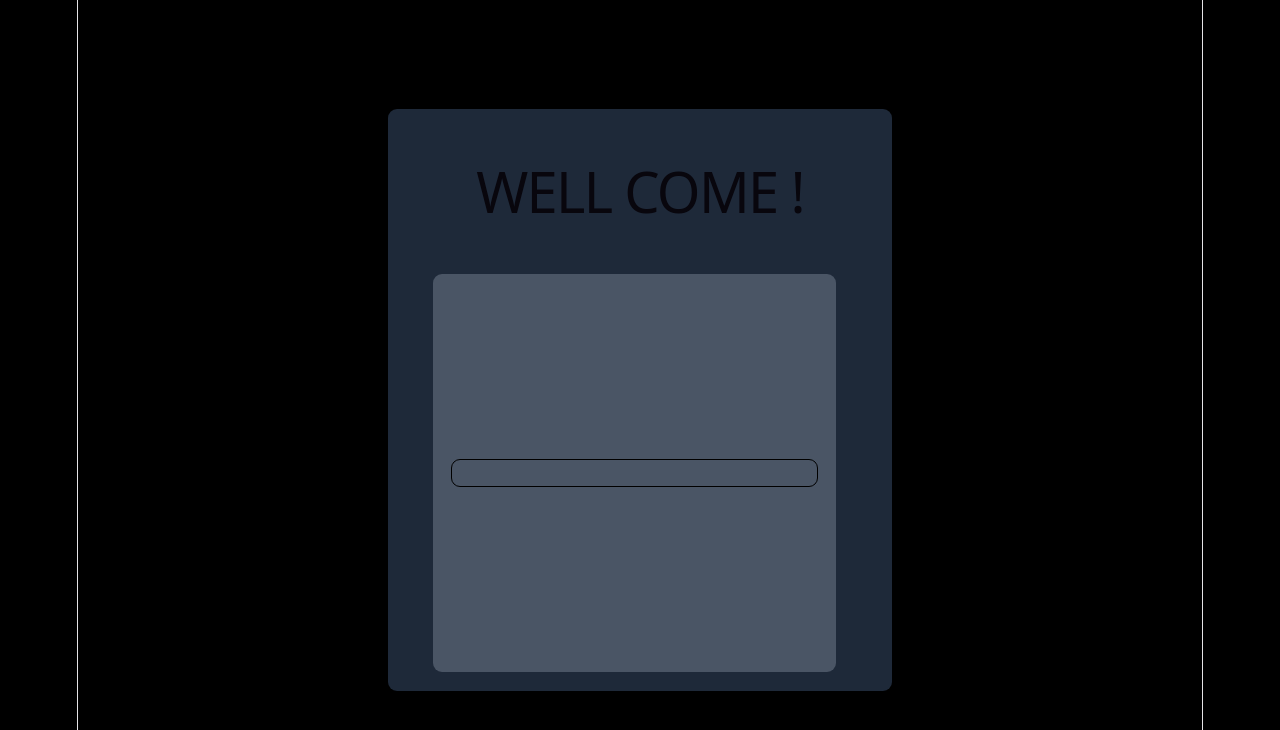
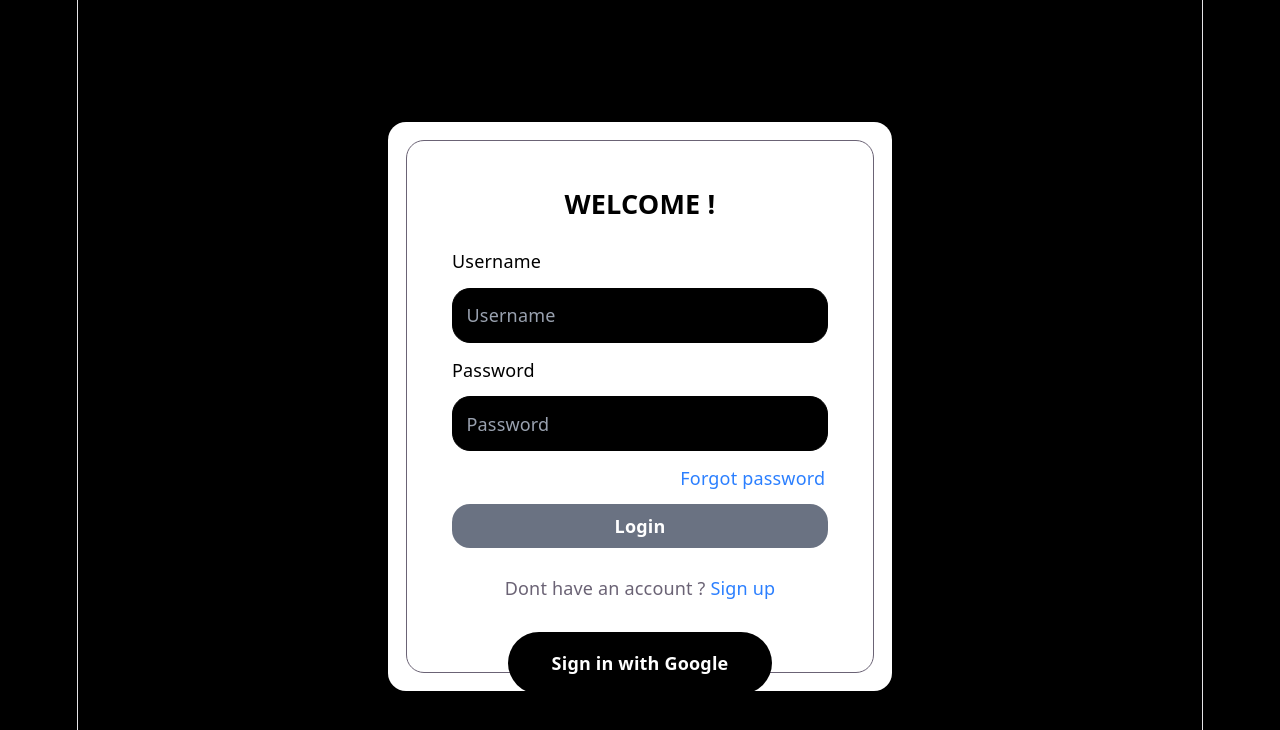
Before and after one commit to yugrajjoshi/thoughtflow, a React (Vite) app in the folder thoughtflow-frontend/: page / in a window 1280 px wide. Shown: the top 730 px of the page. Built offline with nearby package versions, Linux system fonts and the light colour scheme.

Commit message:
login page layout complete

```diff
--- a/thoughtflow-frontend/src/pages/Authpage.jsx
+++ b/thoughtflow-frontend/src/pages/Authpage.jsx
@@ -1,20 +1,43 @@
 import React from 'react';
 
 function AuthPage() {
+
+
+    function handleSubmit(event) {
+        event.preventDefault();
+        // Handle form submission logic here
+    }
 
   return( <>
   <body className="flex items-center justify-center min-h-screen bg-black">
 
     <div className=" flex items-center justify-around bg-black rounded-lg p-8 w-full h-screen">
-        <div className="bg-gray-800 rounded-lg shadow-lg pt-3 w-full max-w-md h-[80%]">
-            <h1 className= "text-2xl font-bold text-white " >WELL COME !</h1>
-        <div className= "bg-gray-600 flex items-center justify-center m-10 rounded-lg p-4 w-[80%] h-[70%]" >
+        <div className="bg-black rounded-lg justify-center items-center shadow-lg pt-3 w-full max-w-md h-[80%]">
 
-            <div className="text-white border border-black rounded-lg w-full  ">
-                <input>
-                </input></div>
-        </div>
-
+          <div className= "bg-white flex flex-col items-center justify-center rounded-2xl p-4 w-full h-full" >
+             <div className=" border w-full h-full rounded-2xl p-10 m-5" >
+                 <h3 className= "text-2xl font-bold text-black text-shadow-black  " >WELCOME !</h3>
+                  <br></br>
+                  <form className="flex flex-col gap-3 onSubmit={handleSubmit}">
+                    <label htmlFor="username" className="text-black text-left ">Username</label>
+                    <input id="username" placeholder="Username" className="w-full rounded-2xl p-3 bg-black text-white placeholder:text-gray-400 border border-black focus:outline-none focus:ring-2 focus:ring-black">
+                    </input>
+                    <label htmlFor="password" className="text-black text-left">Password</label>
+                    <input id="password" placeholder="Password" type="password" className=" rounded-2xl p-3 w-full bg-black text-white placeholder:text-gray-400 border border-black focus:outline-none focus:ring-2 focus:ring-black">
+                    </input><div className="flex justify-end">
+                    <a href="#" className="text-blue-500 hover:underline rounded-4xl w-[40%] ">Forgot password</a>
+                     </div>
+                    <button type="submit" className="bg-gray-500 hover:bg-gray-700 text-white font-bold py-2 px-4 rounded-2xl">
+                        Login
+                    </button>
+                  </form>
+                  <br></br>
+                  Dont have an account ? <a href="#" className="text-blue-500 hover:underline">Sign up</a>
+                  <button className="bg-black hover:bg-gray-700 rounded-4xl w-[70%] mt-7  text-white font-bold  p-4 ">
+                        Sign in with Google
+                    </button>
+                   </div>
+               </div>
         </div>
     </div>
 </body>
```
Also changed, not shown: 1 other file (tests, documents, lock files or other folders).
